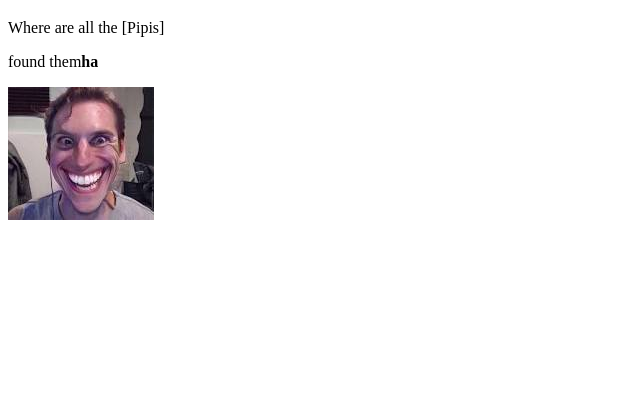
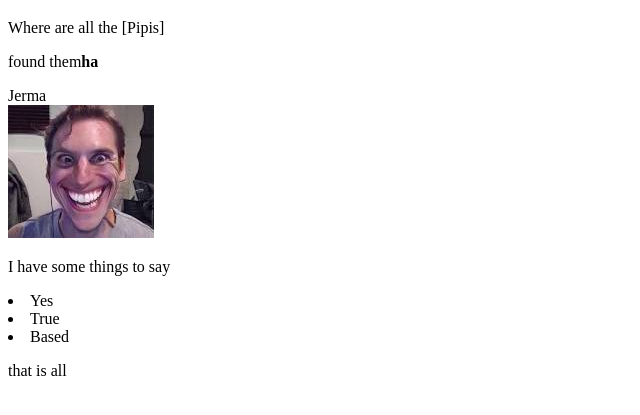
Before and after one commit to d3l7/d3l7.github.io, a plain HTML site: page index.html in a window 1280 px wide. Shown: the part 61-476 px from the top of the page, without its empty margins (0-640 px from the left). Drawn offline with Linux system fonts and the light colour scheme.

Commit message:
Update index.html

```diff
--- a/index.html
+++ b/index.html
@@ -9,6 +9,15 @@
   <h1>Hello World</h1>
   <p>Where are all the [Pipis]</p>
   <p>found them<strong>ha</strong></p>
+  <header>Jerma</header>
   <img src="jermasus.jfif" alt="jerma sus face" />
+  <p> I have some things  to say</p>
+
+  <u1>
+    <li>Yes</li>
+    <li>True</li>
+    <li>Based</li>
+  </u1>
+  <p>that is all</p>
  </body>
 </html>
```
